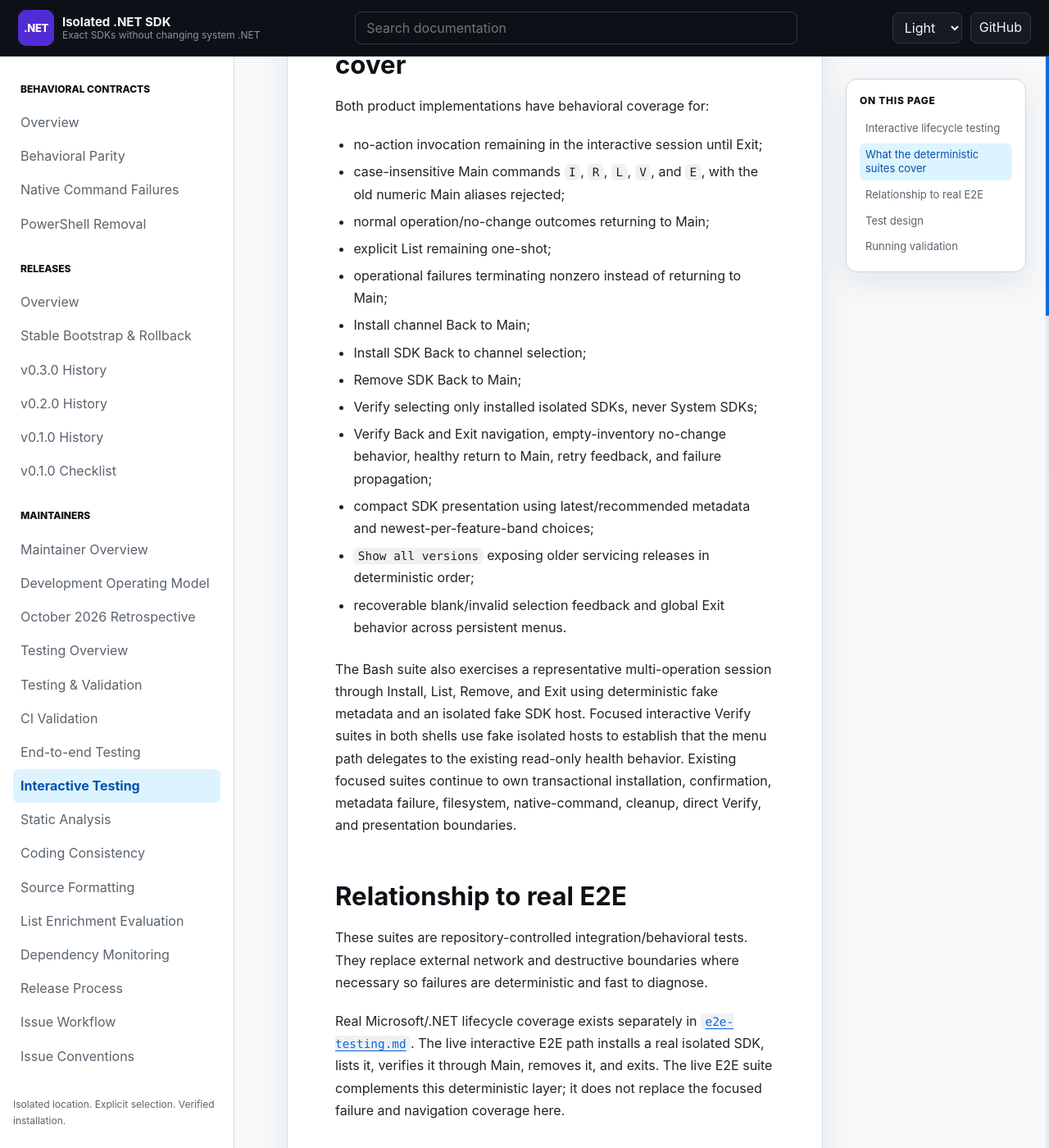
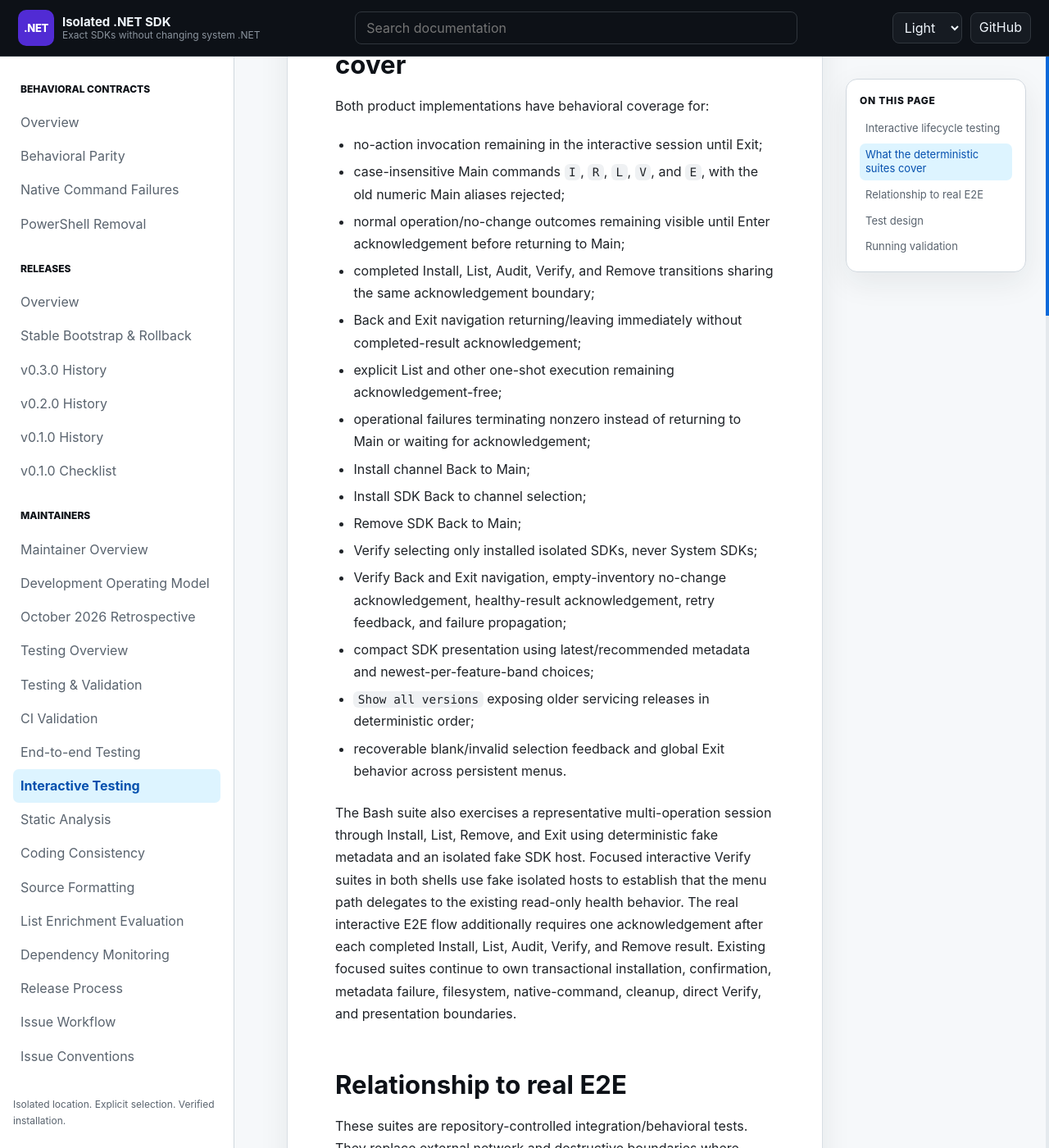
Before and after one commit to infoconex/isolated-dotnet-sdk, a Jekyll site: the page built from docs/maintainers/testing/interactive-testing.md, in a window 1280 px wide and 1400 px high, scrolled down 495 px. Shown: the whole window at 82% size. Built offline with Jekyll 4.4.1, drawn with Linux system fonts in a browser that asks for light colours; our own code applies the rules of GitHub Pages for plain Markdown files.

Commit message:
docs: cover interactive acknowledgement validation

```diff
--- a/docs/maintainers/testing/interactive-testing.md
+++ b/docs/maintainers/testing/interactive-testing.md
@@ -8,19 +8,21 @@ Both product implementations have behavioral coverage for:
 
 - no-action invocation remaining in the interactive session until Exit;
 - case-insensitive Main commands `I`, `R`, `L`, `V`, and `E`, with the old numeric Main aliases rejected;
-- normal operation/no-change outcomes returning to Main;
-- explicit List remaining one-shot;
-- operational failures terminating nonzero instead of returning to Main;
+- normal operation/no-change outcomes remaining visible until Enter acknowledgement before returning to Main;
+- completed Install, List, Audit, Verify, and Remove transitions sharing the same acknowledgement boundary;
+- Back and Exit navigation returning/leaving immediately without completed-result acknowledgement;
+- explicit List and other one-shot execution remaining acknowledgement-free;
+- operational failures terminating nonzero instead of returning to Main or waiting for acknowledgement;
 - Install channel Back to Main;
 - Install SDK Back to channel selection;
 - Remove SDK Back to Main;
 - Verify selecting only installed isolated SDKs, never System SDKs;
-- Verify Back and Exit navigation, empty-inventory no-change behavior, healthy return to Main, retry feedback, and failure propagation;
+- Verify Back and Exit navigation, empty-inventory no-change acknowledgement, healthy-result acknowledgement, retry feedback, and failure propagation;
 - compact SDK presentation using latest/recommended metadata and newest-per-feature-band choices;
 - `Show all versions` exposing older servicing releases in deterministic order;
 - recoverable blank/invalid selection feedback and global Exit behavior across persistent menus.
 
-The Bash suite also exercises a representative multi-operation session through Install, List, Remove, and Exit using deterministic fake metadata and an isolated fake SDK host. Focused interactive Verify suites in both shells use fake isolated hosts to establish that the menu path delegates to the existing read-only health behavior. Existing focused suites continue to own transactional installation, confirmation, metadata failure, filesystem, native-command, cleanup, direct Verify, and presentation boundaries.
+The Bash suite also exercises a representative multi-operation session through Install, List, Remove, and Exit using deterministic fake metadata and an isolated fake SDK host. Focused interactive Verify suites in both shells use fake isolated hosts to establish that the menu path delegates to the existing read-only health behavior. The real interactive E2E flow additionally requires one acknowledgement after each completed Install, List, Audit, Verify, and Remove result. Existing focused suites continue to own transactional installation, confirmation, metadata failure, filesystem, native-command, cleanup, direct Verify, and presentation boundaries.
 
 ## Relationship to real E2E
 
```
